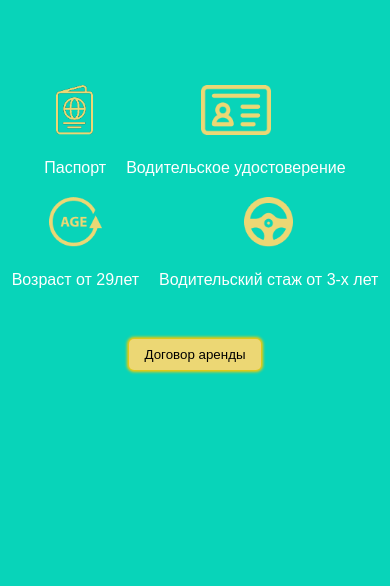
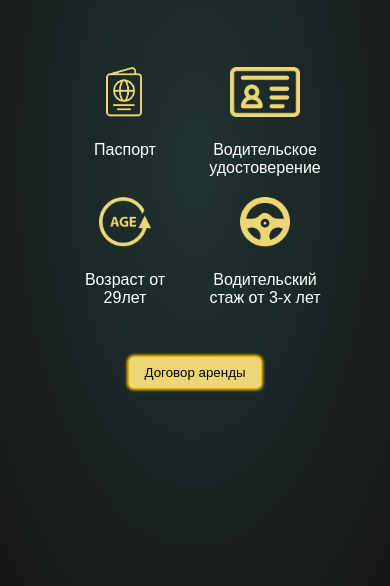
Before and after one commit to webdevdelfa/car_rent, a plain HTML site: page index.html in a window 390 px wide. Shown: the part 258-844 px from the top of the page. Drawn offline with Linux system fonts and the light colour scheme.

Commit message:
Замена фона
Заменил фон, поменял медиа запрос, изменил ширину элементов списка

```diff
--- a/style.css
+++ b/style.css
@@ -21,7 +21,7 @@ ul>li {
 }
 
 .rent {
-    background-color: #0C0F12;
+    background: radial-gradient(#203332, #161616);
     color: white;
     font-family: Arial, sans-serif;
     padding-top: 80px;
@@ -88,21 +88,17 @@ h1 {
     width: 80%;
 }
 
-@media (max-width: 425px) {
+@media (max-width: 768px) {
     .rent__img {
         display: none;
     }
 
-    .rent {
-        background-color: #08d4b9;
+    .rent-terms__item {
+        width: 120px;
     }
 }
 
 @media (min-width: 1024px) {
-    .rent {
-        background-color: #42428d;
-    }
-
     .rent__img {
         width: 800px;
     }
```
